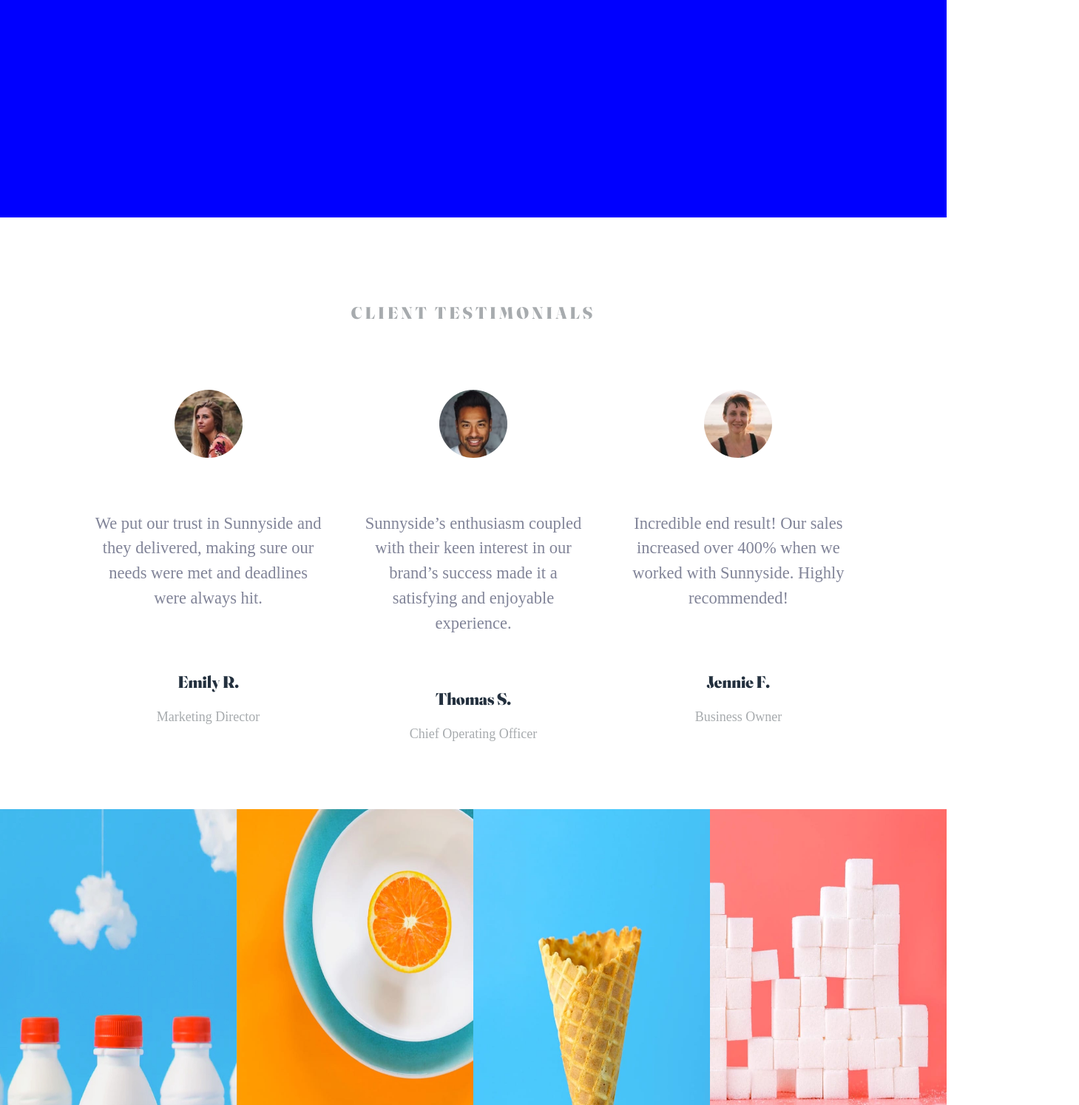
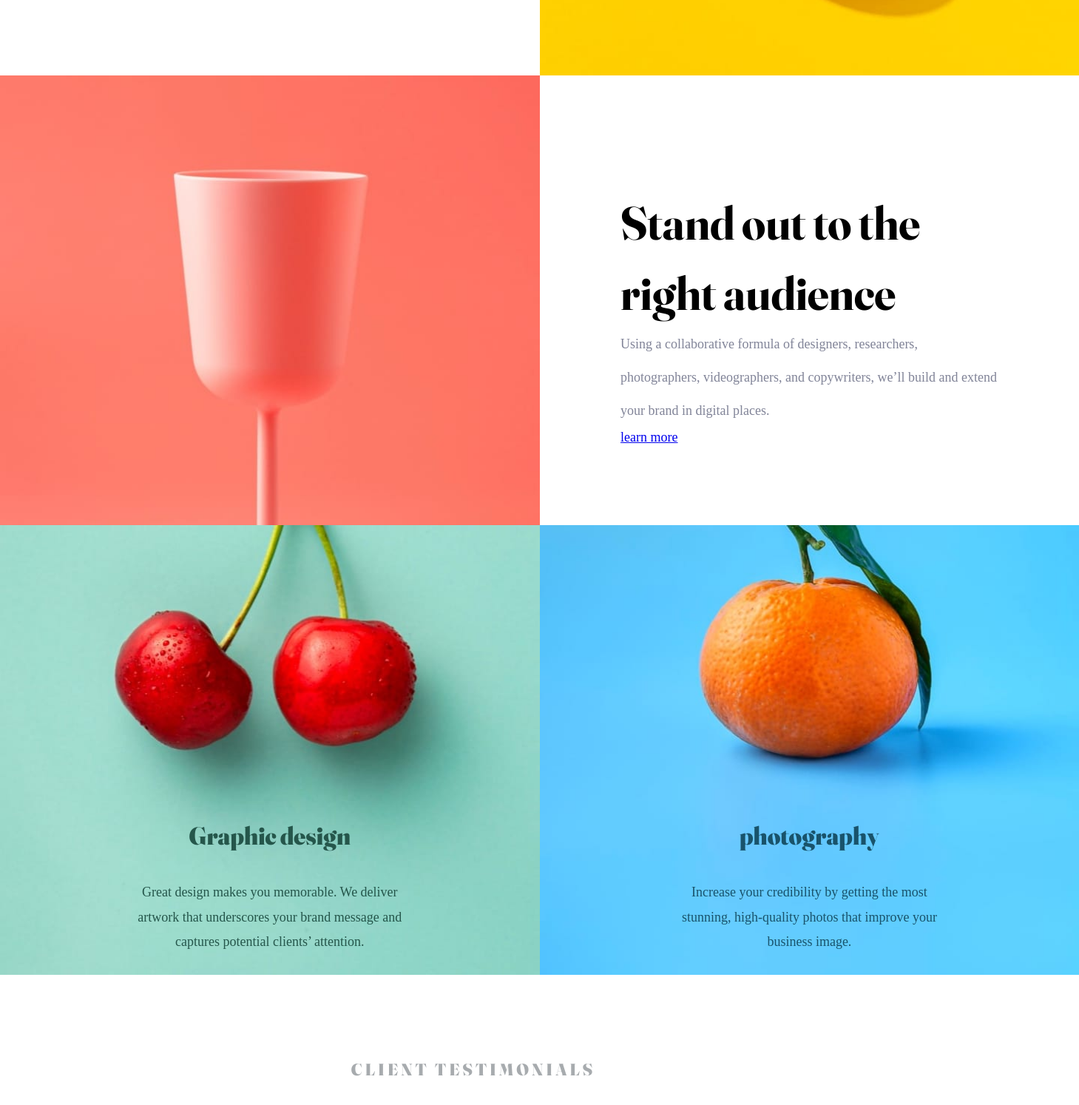
Before and after one commit to Hargent/sunnyside-agency-landing-page, a plain HTML site: page index.html in a window 1280 px wide. Shown: the part 1306-2800 px from the top of the page at 74% size, 1459 px wide, since content can reach past the window. Drawn offline with Linux system fonts and the light colour scheme; a web font is replaced by a local one.

Commit message:
auto-commit

```diff
--- a/index.css
+++ b/index.css
@@ -5,6 +5,7 @@
 	--Dark-desaturated-cyan: hsl(167, 40%, 24%); /* (graphic design text)*/
 	--Dark-blue: hsl(198, 62%, 26%); /*(photography text)*/
 	--Dark-moderate-cyan: hsl(168, 34%, 41%); /* (footer)*/
+	--light-moderate-cyan: hsl(173, 62%, 71%); /* (footer background)*/
 
 	--Very-dark-desaturated-blue: hsl(212, 27%, 19%);
 	--Very-dark-grayish-blue: hsl(213, 9%, 39%);
@@ -18,6 +19,10 @@
 	src: url(./Assets/Fonts/Barlow_Semi_Condensed/BarlowSemiCondensed-SemiBold.ttf);
 }
 @font-face {
+	font-family: Barlow-Extra-Bold;
+	src: url(./Assets/Fonts/Barlow_Semi_Condensed/BarlowSemiCondensed-ExtraBold.ttf);
+}
+@font-face {
 	font-family: Fraunces-Bold;
 	src: url(./Assets/Fonts/Fraunces/static/Fraunces_144pt-Bold.ttf);
 }
@@ -26,16 +31,22 @@
 	src: url(./Assets/Fonts/Fraunces/static/Fraunces_144pt-Black.ttf);
 }
 /* STYLES */
-* {
+*,
+*::after,
+*::before {
 	margin: 0;
 	padding: 0;
 	box-sizing: inherit;
 }
 html {
 	box-sizing: border-box;
+	/* font-size: 62.5%; */
 	font-size: 112.5%;
 }
 body {
+	-webkit-font-smoothing: antialiased;
+	line-height: 1.5;
+
 	box-sizing: inherit;
 
 	display: flex;
@@ -56,8 +67,72 @@ section {
 }
 /* SERVICES STYLES */
 .services {
-	background-color: blue;
-	height: 150vhs;
+	/* background-color: blue; */
+	height: min-content;
+
+	display: grid;
+	grid-template-columns: 1fr 1fr;
+	grid-template-rows: 1fr 1fr 1fr;
+}
+.services__item {
+	position: relative;
+}
+.services__item img {
+	height: 100%;
+}
+.services__item-detail {
+	/* background-color: red; */
+	display: flex;
+	flex-direction: column;
+	align-items: center;
+	justify-content: space-between;
+
+	width: 50%;
+	height: 20%;
+	position: absolute;
+	text-align: center;
+	bottom: 25%;
+	left: 50%;
+	transform: translate(-50%, 50%);
+	z-index: 2;
+}
+.services__item-detail > *:first-child {
+	margin-bottom: 1.875rem;
+	font-size: 1.875rem;
+	font-family: Fraunces-Black;
+}
+.services__item-detail > p {
+	font-family: Barlow-Semi-Bold;
+	line-height: 1.875rem;
+}
+.photography {
+	color: var(--Dark-blue);
+}
+.graphic-design {
+	color: var(--Dark-desaturated-cyan);
+}
+.text-item {
+	display: flex;
+	align-items: center;
+	justify-content: center;
+}
+.text-item__content {
+	display: flex;
+	flex-direction: column;
+	align-items: flex-start;
+	justify-content: space-between;
+
+	width: 70%;
+	height: 50%;
+}
+.text-item__content h1 {
+	font-size: 3.5rem;
+	font-family: Fraunces-Bold;
+}
+.text-item__content p {
+	font-family: Barlow-Semi-Bold;
+	color: var(--Dark-grayish-blue);
+	line-height: 2.5rem;
 }
 /* TESTIMONIALS STYLES */
 .testimonials {
@@ -140,6 +215,7 @@ section {
 	grid-template-rows: 1.5fr 1fr;
 
 	background-color: var(--Dark-moderate-cyan);
+	color: var(--Dark-moderate-cyan);
 }
 .footer__pictures {
 	/* display: flex;
@@ -153,7 +229,7 @@ section {
 	height: 100%;
 }
 .footer__content {
-	background-color: var(--Dark-moderate-cyan);
+	background-color: var(--light-moderate-cyan);
 	padding: 4rem;
 
 	display: flex;
@@ -164,13 +240,33 @@ section {
 .footer__logo {
 	font-size: 2rem;
 	font-stretch: expanded;
+	font-family: Barlow-Extra-Bold;
+	/* color: var(--Very-dark-desaturated-blue); */
+}
+.footer__nav {
+	width: 25%;
+}
+.footer__nav__links {
+	display: flex;
+	list-style: none;
+	justify-content: space-between;
+	align-items: center;
+	text-transform: capitalize;
+	width: 100%;
+
 	font-family: Barlow-Semi-Bold;
-	color: var(--Very-dark-desaturated-blue);
+}
+.footer__icons {
+	width: 15%;
+	display: flex;
+	justify-content: space-between;
+	align-items: center;
 }
 .attribution {
-	font-size: 11px;
+	font-size: 0.75rem;
 	text-align: center;
 }
 .attribution a {
-	color: hsl(228, 45%, 44%);
+	color: var(--Soft-red);
+	text-decoration: none;
 }
--- a/index.html
+++ b/index.html
@@ -37,51 +37,61 @@
 			</div>-->
 		</section>
 		<section class="services">
-			<!--<div class="services-item">
+			<div class="services__item text-item">
+				<div class="text-item__content">
 					<h1>Transform your brand</h1>
 					<p>
 						We are a full-service creative agency specializing in
 						helping brands grow fast. Engage your clients through
-					compelling visuals that do most of the marketing for you.
+						compelling visuals that do most of the marketing for
+						you.
 					</p>
 					<a href="#">learn more</a>
 				</div>
-			<div class="services-item">
+			</div>
+			<div class="services__item">
 				<img src="./Assets/images/desktop/image-transform.jpg" alt="" />
 			</div>
-			<div class="services-item">
+			<div class="services__item">
 				<img src="./Assets/images/desktop/image-stand-out.jpg" alt="" />
 			</div>
-			<div class="services-item">
+			<div class="services__item text-item">
+				<div class="text-item__content">
 					<h1>Stand out to the right audience</h1>
 					<p>
 						Using a collaborative formula of designers, researchers,
-					photographers, videographers, and copywriters, we’ll build
-					and extend your brand in digital places.
+						photographers, videographers, and copywriters, we’ll
+						build and extend your brand in digital places.
 					</p>
 					<a href="#">learn more</a>
 				</div>
-			<div class="services-item">
+			</div>
+			<div class="services__item">
 				<img
 					src="./Assets/images/desktop/image-graphic-design.jpg"
 					alt="" />
+				<div class="services__item-detail graphic-design">
 					<h1>Graphic design</h1>
 					<p>
-					Great design makes you memorable. We deliver artwork that
-					underscores your brand message and captures potential
-					clients’ attention.
+						Great design makes you memorable. We deliver artwork
+						that underscores your brand message and captures
+						potential clients’ attention.
 					</p>
 				</div>
-			<div class="services-item">
+			</div>
+			<div class="services__item">
 				<img
 					src="./Assets/images/desktop/image-photography.jpg"
 					alt="" />
+
+				<div class="services__item-detail photography">
 					<h1>photography</h1>
 					<p>
 						Increase your credibility by getting the most stunning,
 						high-quality photos that improve your business image.
 					</p>
-			</div>-->
+				</div>
+			</div>
 		</section>
 		<section class="testimonials">
 			<h2 class="testimonials__title">Client testimonials</h2>
@@ -157,15 +167,15 @@
 				<nav class="footer__nav">
 					<ul class="footer__nav__links">
 						<li class="footer-nav__link">About</li>
-						<li class="footer-nav__link">Service</li>
+						<li class="footer-nav__link">Services</li>
 						<li class="footer-nav__link">Project</li>
 					</ul>
 				</nav>
 				<nav class="footer__icons">
-					<object data="./Assets/images/icon-facebook.svg"></object>
-					<object data="./Assets/images/icon-instagram.svg"></object>
-					<object data="./Assets/images/icon-twitter.svg"></object>
-					<object data="./Assets/images/icon-pinterest.svg"></object>
+					<object data="./Assets/Icons/icon-facebook.svg"></object>
+					<object data="./Assets/Icons/icon-instagram.svg"></object>
+					<object data="./Assets/Icons/icon-twitter.svg"></object>
+					<object data="./Assets/Icons/icon-pinterest.svg"></object>
 				</nav>
 				<div class="attribution">
 					Challenge by
```
Lines whose indentation alone changed are shown as unchanged.
